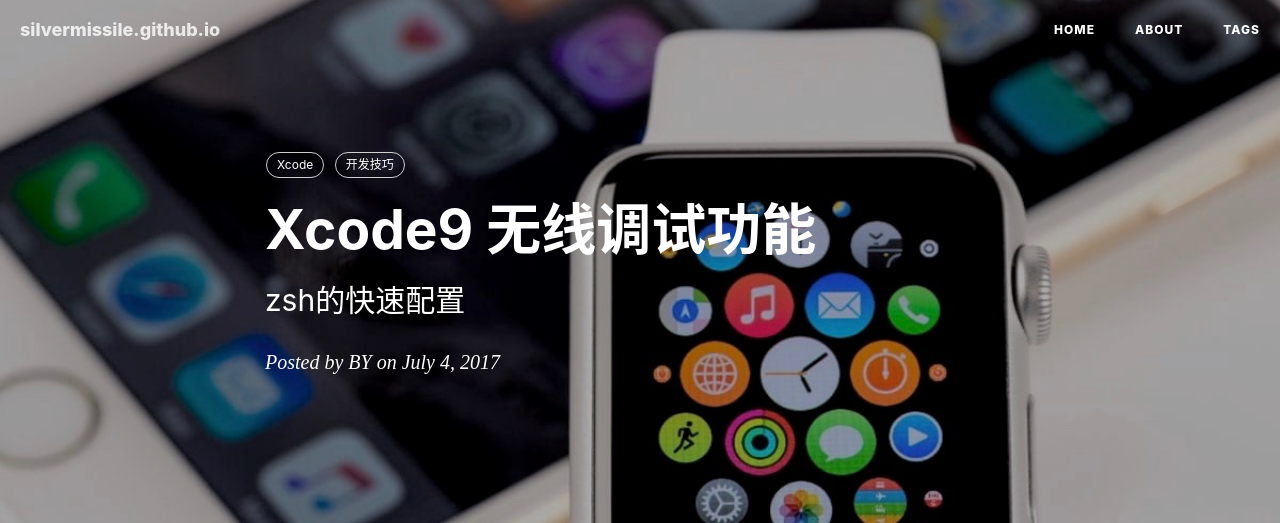
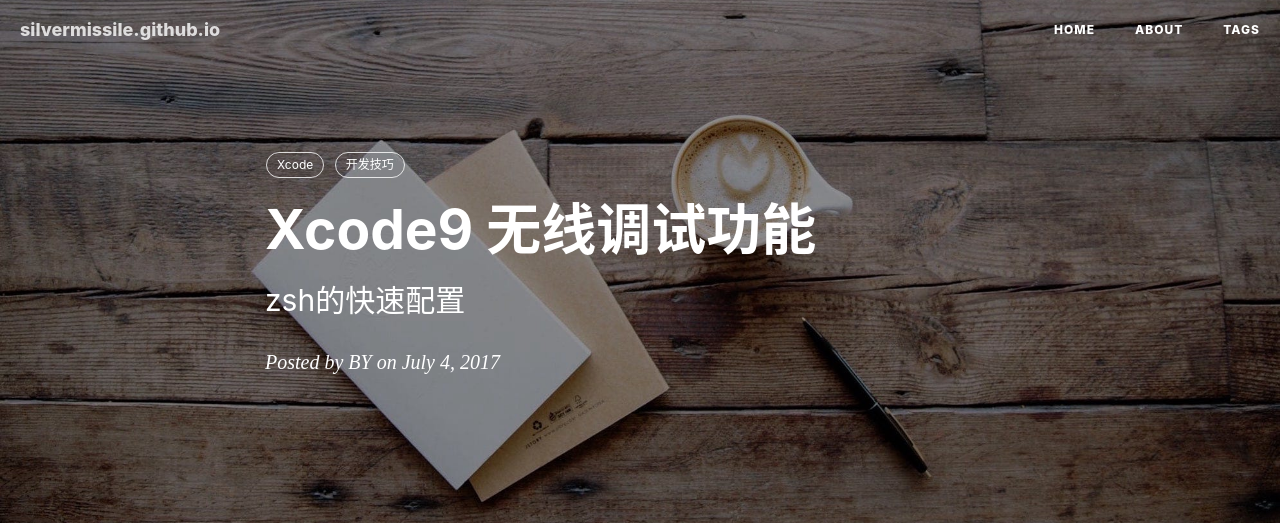
Before and after one commit to silvermissile/silvermissile.github.io, a Jekyll site: the page built from _posts/2017-07-04-Xcode9-无线调试功能.md, in a window 1280 px wide. Shown: the top 523 px of the page. Built offline with Jekyll 4.4.1, drawn with Linux system fonts in a browser that asks for light colours; nearby versions of some CDN libraries; comment, search, counter and statistics services are not loaded; grey boxes are pictures that could not be loaded.

Commit message:
update img
Signed-off-by: BY <qiubaiying@gmail.com>

```diff
--- a/_posts/2017-07-04-Xcode9-无线调试功能.md
+++ b/_posts/2017-07-04-Xcode9-无线调试功能.md
@@ -4,7 +4,7 @@ title:      Xcode9 无线调试功能
 subtitle:   zsh的快速配置
 date:       2017-07-04
 author:     BY
-header-img: img/post-bg-iWatch.jpg
+header-img: img/post-bg-coffee.jpeg
 catalog: true
 tags:
     - Xcode
```
Also changed, not shown: img/post-bg-coffee.jpeg, img/post-bg-debug.png.
